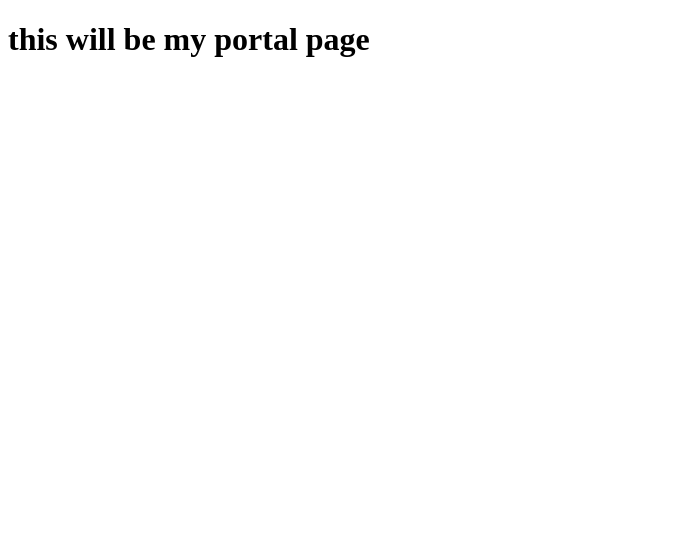
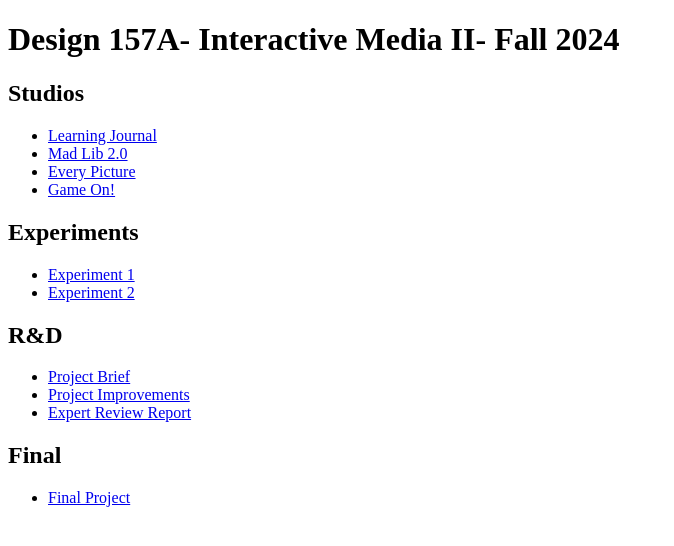
Before and after one commit to mchairez/DES157A, a plain HTML site: page index.html in a window 1280 px wide. Shown: the whole page, without its empty margins (0-674 px from the left). Drawn offline with Linux system fonts and the light colour scheme.

Commit message:
Added exp1.html

```diff
--- a/index.html
+++ b/index.html
@@ -3,9 +3,49 @@
 <head>
     <meta charset="UTF-8">
     <meta name="viewport" content="width=device-width, initial-scale=1.0">
-    <title>portal page</title>
+    <title>Mari's Portal Page</title>
+
+
 </head>
 <body>
-    <h1>this will be my portal page</h1>
+    <h1>Design 157A- Interactive Media II- Fall 2024</h1>
+
+
+    <div class="#">
+    <h2>Studios</h2>
+        <div class="#">
+            <ul>
+                <li><a href="#">Learning Journal</a></li>
+                <li><a href="#">Mad Lib 2.0</a></li>
+                <li><a href="#">Every Picture</a></li>
+                <li><a href="#">Game On!</a></li>
+            </ul>
+        </div>
+    <h2>Experiments</h2>
+        <div class="#">
+            <ul>
+                <li><a href="#">Experiment 1</a></li>
+                <li><a href="#">Experiment 2</a></li>
+            </ul>
+        </div>
+    </div>
+
+    <div class="#">
+        <h2>R&D</h2>
+            <ul>
+                <li><a href="#">Project Brief</a></li>
+                <li><a href="#">Project Improvements</a></li>
+                <li><a href="#">Expert Review Report</a></li>
+            </ul>
+    </div>
+
+    <div class="#"></div>
+        <h2>Final</h2>
+            <ul>
+                <li><a href="#">Final Project</a></li>
+            </ul>
+    </div>
+
+
 </body>
 </html>
```
Also changed, not shown: exp/exp1.html (added, +27 -0 lines), 2 other files.
